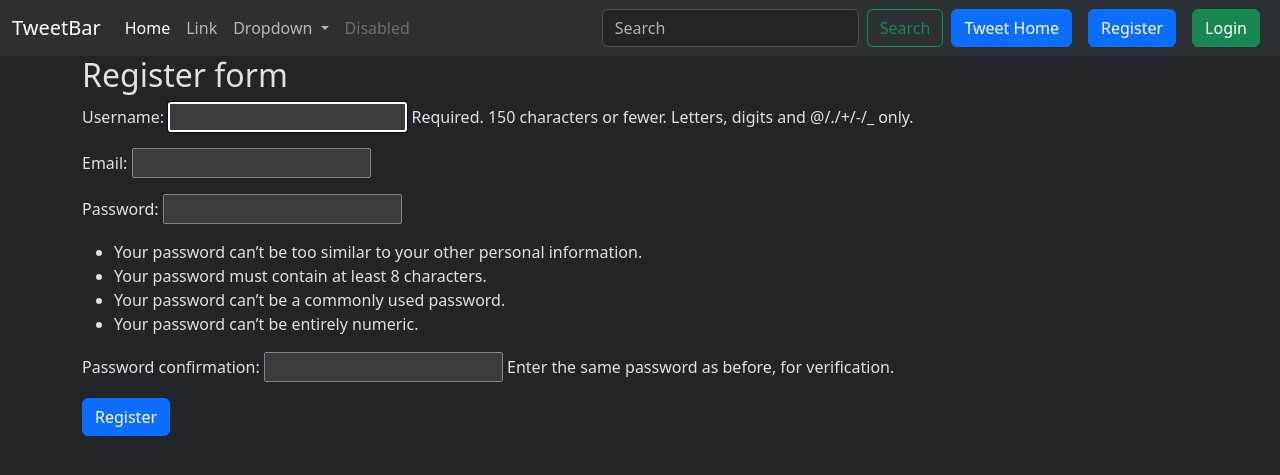
After one commit to Vaishnaviwarathe16/Tweetwith_Django, a Django app: page /tweet/register/ in a window 1280 px wide. The commit adds this page. Shown: the top 475 px of the page. Run offline with Django 5.2, Linux system fonts and the light colour scheme.

Commit message:
initial commit

```diff
--- a/Coffeeheadq/Coffeeheadq/settings.py
+++ b/Coffeeheadq/Coffeeheadq/settings.py
@@ -128,3 +128,7 @@ MEDIA_ROOT = os.path.join(BASE_DIR, 'media')
 
 STATIC_URL = 'static/'
 STATICFILES_DIRS = [os.path.join(BASE_DIR, 'static')]
+
+LOGIN_URL = '/accounts/login'
+LOGIN_REDIRECT_URL = '/tweet/'
+LOGOUT_REDIRECT_URL = '/tweet/'
--- a/Coffeeheadq/Coffeeheadq/urls.py
+++ b/Coffeeheadq/Coffeeheadq/urls.py
@@ -18,8 +18,10 @@ from django.contrib import admin
 from django.urls import path, include
 from django.conf import settings
 from django.conf.urls.static import static
+from django.contrib.auth.urls import views as auth_views
 
 urlpatterns = [
     path('admin/', admin.site.urls),
     path('tweet/', include('tweet.urls')),
+    path('accounts/', include('django.contrib.auth.urls')),
 ] + static(settings.MEDIA_URL, document_root=settings.MEDIA_ROOT)
--- a/Coffeeheadq/templates/layout.html
+++ b/Coffeeheadq/templates/layout.html
@@ -45,6 +45,16 @@
               <input class="form-control me-2" type="search" placeholder="Search" aria-label="Search">
               <button class="btn btn-outline-success" type="submit">Search</button>
             </form>
+            <a href="{% url 'tweet_list' %}" class="btn btn-primary mx-2">Tweet Home</a>
+            {% if user.is_authenticated %}
+            <form method="post" action="{% url 'logout' %}">
+              {% csrf_token %}
+              <button class="btn btn-danger" type="submit">Login</button>
+            </form>
+            {% else %}
+            <a href="{% url 'register' %}" class="btn btn-primary mx-2">Register</a>
+            <a href="{% url 'login' %}" class="btn btn-success mx-2">Login</a>
+            {% endif %}
           </div>
         </div>
       </nav>
--- /dev/null
+++ b/Coffeeheadq/templates/registration/register.html
@@ -0,0 +1,10 @@
+{% extends "layout.html" %}
+
+{% block content %}
+<h2>Register form</h2>
+<form method="post">
+   {% csrf_token %}
+   {{form.as_p}}
+   <button class="btn btn-primary">Register</button>
+</form>
+{% endblock  %}
--- a/Coffeeheadq/tweet/forms.py
+++ b/Coffeeheadq/tweet/forms.py
@@ -1,7 +1,16 @@
 from django import forms
 from .models import Tweet
-
+from django.contrib.auth.forms import UserCreationForm
+from django.contrib.auth.models import User
 class TweetForm(forms.ModelForm):
     class Meta:
         model = Tweet
         fields = ['text', 'photo']
+
+
+
+class UserRegistrationForm(UserCreationForm):
+    email = forms.EmailField()
+    class Meta:
+        model = User
+        fields = ('username', 'email', 'password1', 'password2' )
--- a/Coffeeheadq/tweet/templates/tweet_list.html
+++ b/Coffeeheadq/tweet/templates/tweet_list.html
@@ -17,8 +17,10 @@ Coffee with Tweet
         <div class="card-body">
           <h5 class="card-title">{{tweet.user.username}}</h5>
           <p class="card-text">{{tweet.text}}</p>
+          {% if tweet.user == user %}
           <a href="{% url 'tweet_edit' tweet.id %}" class="btn btn-primary">Edit</a>
-          <a href="{% url 'tweet_delete' %}" class="btn btn-danger">Delete</a>
+          <a href="{% url 'tweet_delete' tweet.id%}" class="btn btn-danger">Delete</a>
+          {% endif %}
         </div>
       </div>
     {% endfor %}
--- a/Coffeeheadq/tweet/urls.py
+++ b/Coffeeheadq/tweet/urls.py
@@ -7,4 +7,6 @@ urlpatterns = [
     path('create/', views.tweet_create, name="tweet_create"),
     path('<int:tweet_id>/edit/', views.tweet_edit, name="tweet_edit"),
     path('<int:tweet_id>/delete/', views.tweet_delete, name="tweet_delete"),
+    path('register/', views.register, name="register"),
+
 ]
--- a/Coffeeheadq/tweet/views.py
+++ b/Coffeeheadq/tweet/views.py
@@ -1,9 +1,9 @@
 from django.shortcuts import render
 from .models import Tweet
-from .forms import TweetForm
+from .forms import TweetForm, UserRegistrationForm
 from django.shortcuts import get_object_or_404, redirect
-
-
+from django.contrib.auth.decorators import login_required
+from django.contrib.auth import login
 # Create your views here.
 def index(request):
     return render(request, 'index.html')
@@ -13,6 +13,7 @@ def tweet_list(request):
     tweets = Tweet.objects.all().order_by('-created_at')
     return render(request, 'tweet_list.html', {'tweets': tweets})
 
+@login_required
 def tweet_create(request):
     if request.method == "POST":
         form = TweetForm(request.POST, request.FILES)
@@ -26,6 +27,7 @@ def tweet_create(request):
         form = TweetForm()
     return render(request, 'tweet_form.html', {'form': form})
 
+@login_required
 def tweet_edit(request, tweet_id):
     tweet = get_object_or_404(Tweet, pk=tweet_id, user = request.user)
     if request.method == 'POST':
@@ -40,10 +42,25 @@ def tweet_edit(request, tweet_id):
     return render(request, 'tweet_form.html', {'form': form})
 
 
-
+@login_required
 def tweet_delete(request, tweet_id):
     tweet = get_object_or_404(Tweet, pk=tweet_id, user = request.user)
     if request.method == 'POST':
         tweet.delete()
         return redirect('tweet_list')
     return render(request, 'tweet_confirm_delete.html', {'tweet': tweet})
+
+
+def register(request):
+    if request.method == 'POST':
+        form = UserRegistrationForm(request.POST)
+        if form.is_valid():
+            user = form.save(commit=False)
+            user.set_password(form.cleaned_data['password1'])
+            user.save()
+            login(request, user)
+            return redirect('tweet_list')
+
+    else:
+        form = UserRegistrationForm()
+    return render(request, 'registration/register.html', {'form': form})
```
Also changed, not shown: Coffeeheadq/templates/registration/logged_out.html (added, +7 -0 lines), Coffeeheadq/templates/registration/login.html (added, +11 -0 lines), Coffeeheadq/db.sqlite3, Coffeeheadq/media/photos/codeharry.jpg (added), Coffeeheadq/media/photos/codeharry_Vjq6yMq.jpg (added).
